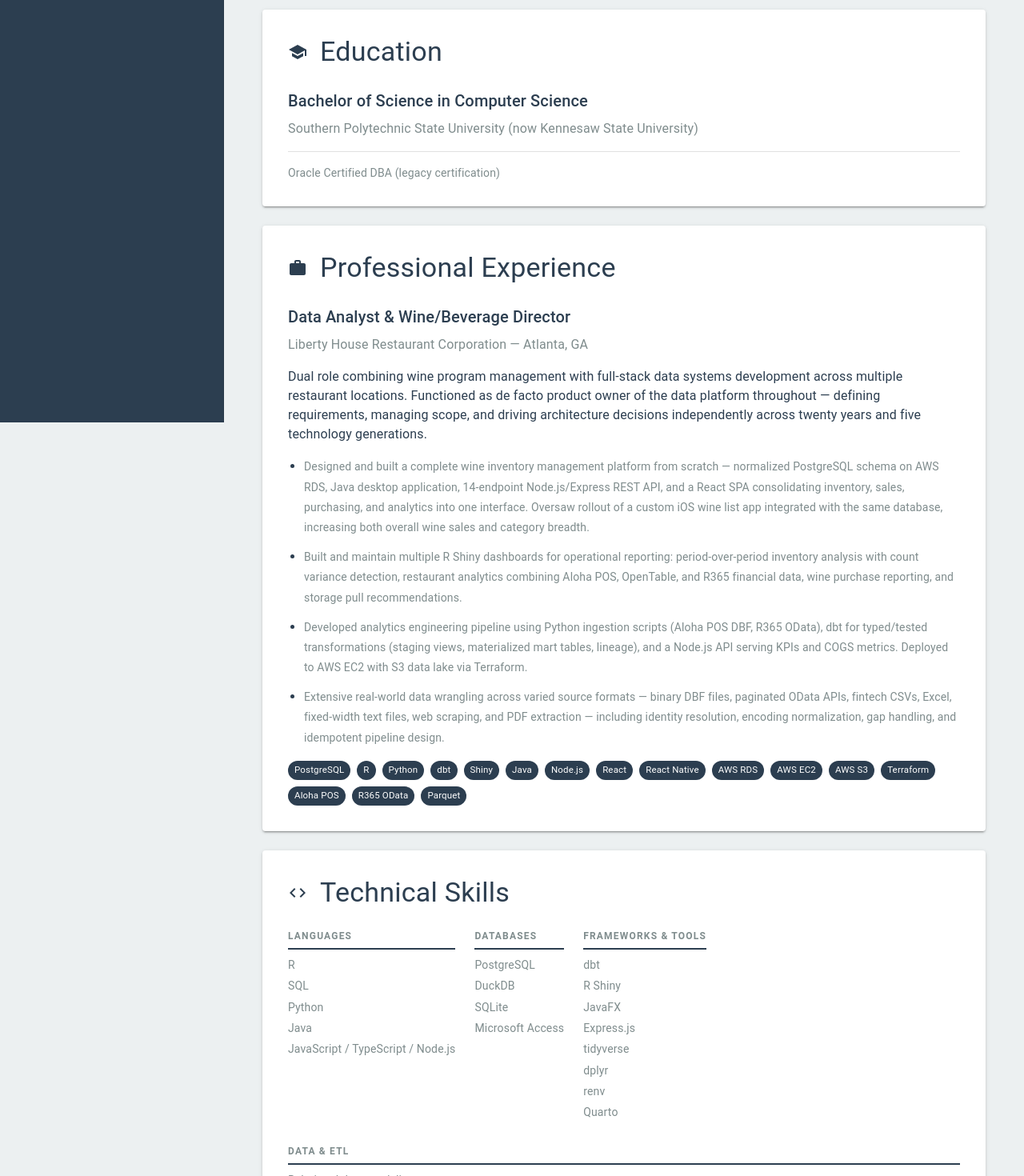
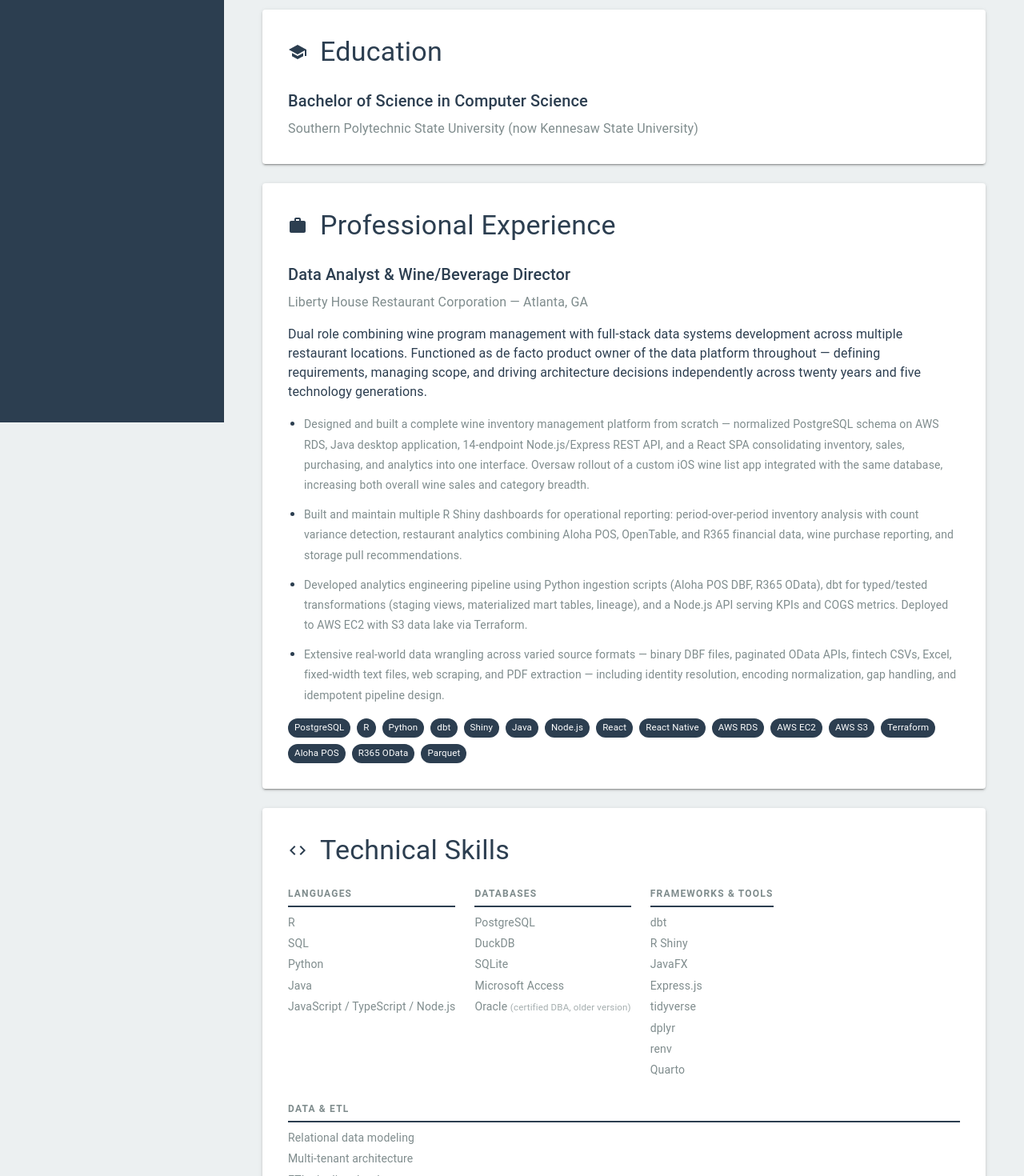
Before and after one commit to mdonovan3/Portfolio, a React (Vite) app: page /resume in a window 1280 px wide. Shown: the part 272-1742 px from the top of the page at 80% size. Built offline with nearby package versions, Linux system fonts and the light colour scheme.

Commit message:
Move Oracle cert to Databases skill list with small note; remove from Education section

```diff
--- a/src/pages/Resume.jsx
+++ b/src/pages/Resume.jsx
@@ -5,7 +5,6 @@
   Box,
   Grid,
   Chip,
-  Divider,
 } from "@mui/material";
 import { Code, School, Work, LocationOn } from "@mui/icons-material";
 
@@ -16,7 +15,7 @@
   },
   {
     label: "Databases",
-    items: ["PostgreSQL", "DuckDB", "SQLite", "Microsoft Access"],
+    items: ["PostgreSQL", "DuckDB", "SQLite", "Microsoft Access", { label: "Oracle", note: "certified DBA, older version" }],
   },
   {
     label: "Frameworks & Tools",
@@ -83,10 +82,6 @@
         </Typography>
         <Typography variant="body1" color="text.secondary">
           Southern Polytechnic State University (now Kennesaw State University)
-        </Typography>
-        <Divider sx={{ my: 2 }} />
-        <Typography variant="body2" color="text.secondary">
-          Oracle Certified DBA (legacy certification)
         </Typography>
       </Paper>
 
@@ -166,7 +161,8 @@
               >
                 {group.label}
               </Typography>
-              {group.items.map((item) => (
+              {group.items.map((item) =>
+                typeof item === "string" ? (
                   <Typography
                     key={item}
                     variant="body2"
@@ -175,7 +171,20 @@
                   >
                     {item}
                   </Typography>
-              ))}
+                ) : (
+                  <Typography
+                    key={item.label}
+                    variant="body2"
+                    color="text.secondary"
+                    sx={{ mb: 0.5, lineHeight: 1.6 }}
+                  >
+                    {item.label}{" "}
+                    <Box component="span" sx={{ fontSize: "0.72rem", opacity: 0.7 }}>
+                      ({item.note})
+                    </Box>
+                  </Typography>
+                )
+              )}
             </Grid>
           ))}
         </Grid>
```
Lines whose indentation alone changed are shown as unchanged.
